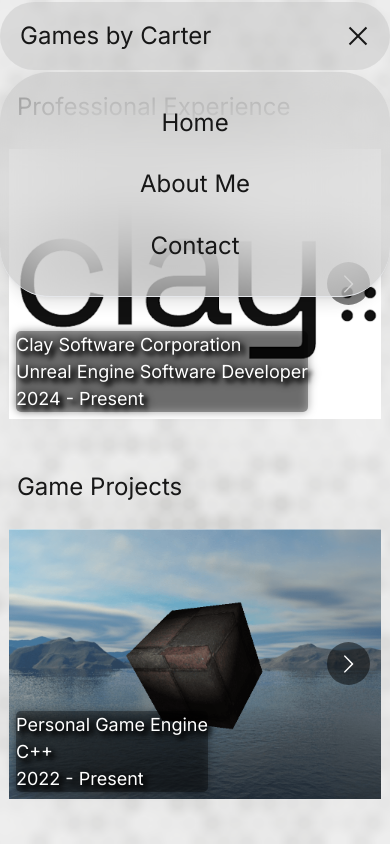
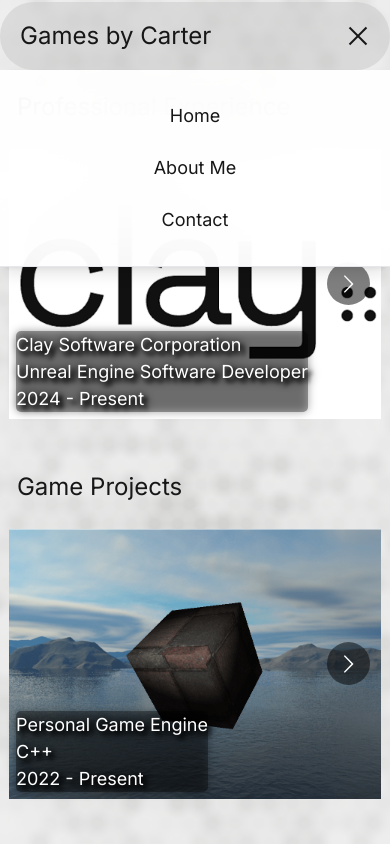
Before and after one commit to ShikenNuggets/Portfolio, a Next.js app: page / in a window 390 px wide. Both pictures are taken after a click on the button 358 px from the left and 35 px from the top of the page. Shown: the top 844 px of the page. Built offline with nearby package versions, Linux system fonts and the light colour scheme.

Commit message:
Bug Fix: Layer base styles for Tailwind v4 and fix navbar positioning/drawer

```diff
--- a/src/components/Navbar.tsx
+++ b/src/components/Navbar.tsx
@@ -35,7 +35,7 @@ const Navbar = () => {
 
   return (
     <>
-      <nav className="w-full fixed-top px-5 lg:px-8 xl:px-[8%] py-4 flex items-center justify-between z-50 navbar">
+      <nav className="w-full sticky top-0 px-5 lg:px-8 xl:px-[8%] py-4 flex items-center justify-between z-50 navbar">
         <Link href="/" style={{ textDecoration: "none" }}>
           <h1>Games by Carter</h1>
         </Link>
@@ -76,7 +76,7 @@ const Navbar = () => {
         </div>
         {modalOpen && <ContactModal onClose={closeModal} />}
         {isMenuOpen && (
-          <div className="fixed top-[70px] left-0 w-full bg-white !backdrop-blur-2xl border-b border-gray-200 flex flex-col items-center py-8 gap-6 md:hidden z-50 shadow-lg navbar">
+          <div className="absolute top-full left-0 w-full bg-background/95 text-foreground backdrop-blur-2xl border-b border-gray-200 dark:border-neutral-800 flex flex-col items-center py-8 gap-6 md:hidden z-50 shadow-lg">
             <Link
               href="/"
               onClick={() => setIsMenuOpen(false)}
--- a/src/styles/globals.css
+++ b/src/styles/globals.css
@@ -12,6 +12,7 @@
   --font-mono: var(--font-geist-mono);
 }
 
+@layer base {
   body {
     background-color: var(--background);
     background-size: cover;
@@ -21,16 +22,17 @@ body {
     font-family: Inter, Arial, Helvetica, sans-serif;
   }
 
-h1{
+  h1 {
     font-size: x-large;
   }
 
-h2{
+  h2 {
     font-size: large;
   }
 
   a:link {
     text-decoration: underline;
+  }
 }
 
 .section-header{
```
Lines whose indentation alone changed are shown as unchanged.
